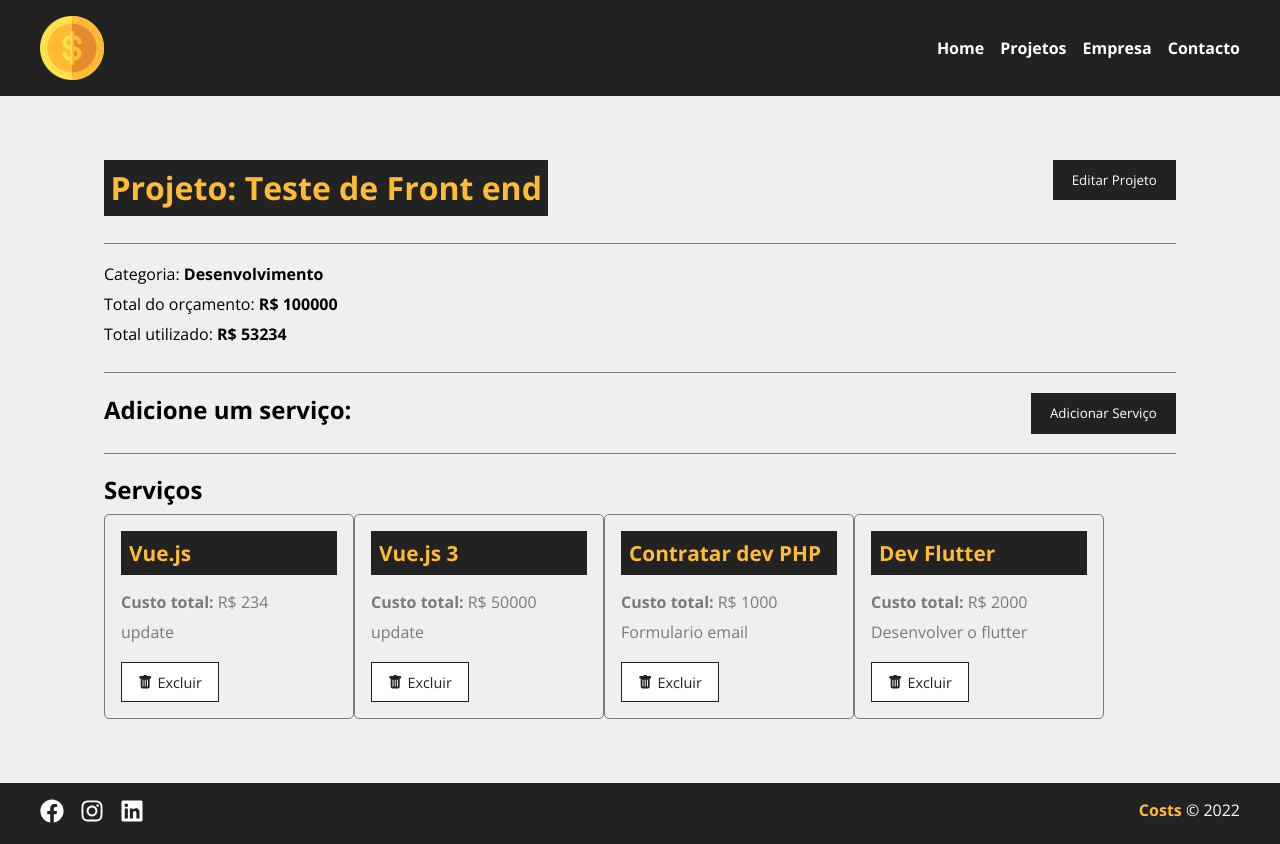
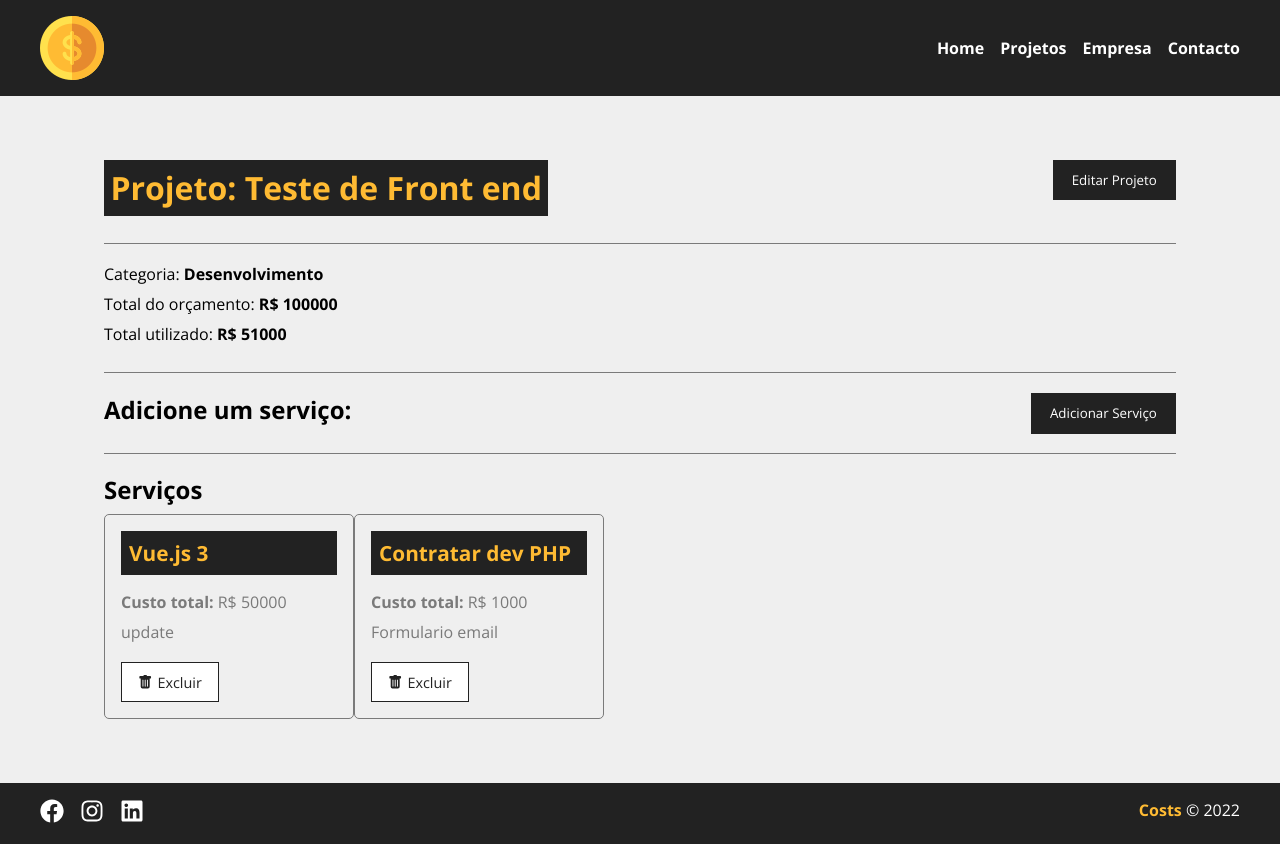
Before and after one commit to barbosadiego/react-training, a React (Create React App) app in the folder costs/: page /project/1 in a window 1280 px wide. Built offline with nearby package versions, Linux system fonts and the light colour scheme; data requests are answered from the project's data file.

Commit message:
remover servicos

```diff
--- a/costs/db.json
+++ b/costs/db.json
@@ -7,14 +7,8 @@
         "id": "2",
         "name": "Desenvolvimento"
       },
-      "cost": 53234,
+      "cost": 51000,
       "services": [
-        {
-          "name": "Vue.js",
-          "description": "update",
-          "cost": "234",
-          "id": "9748b970-2c34-4819-b415-c1814b2926bc"
-        },
         {
           "name": "Vue.js 3",
           "description": "update",
@@ -26,12 +20,6 @@
           "description": "Formulario email",
           "cost": "1000",
           "id": "dd0d0dfb-172f-4a51-a688-1734b323c423"
-        },
-        {
-          "name": "Dev Flutter",
-          "description": "Desenvolver o flutter",
-          "cost": "2000",
-          "id": "122df7b0-467f-4e9e-8b5a-e29d2f6d2ead"
         }
       ],
       "id": 1
--- a/costs/src/components/pages/ProjectPage.jsx
+++ b/costs/src/components/pages/ProjectPage.jsx
@@ -73,8 +73,30 @@
       .catch((error) => console.log(error));
   }
 
-  function removeService(){
+  function removeService(id, cost){
+    setMsg('');
+    const servicesUpdated = project.services.filter((service) => service.id !== id);
 
+    const projectUpdated = project;
+    projectUpdated.services = servicesUpdated;
+    projectUpdated.cost = parseFloat(projectUpdated.cost) - parseFloat(cost);
+
+    fetch(`http://localhost:5000/projects/${project.id}`, {
+      method: 'PATCH',
+      headers: {
+        'Content-type': 'application/json',
+      },
+      body: JSON.stringify(projectUpdated),
+    })
+      .then((res) => res.json())
+      .then((json) => {
+        setProject(projectUpdated);
+        setServices(servicesUpdated);
+        setMsg('Serviço removido com sucesso!');
+        setType('sucess');
+      })
+      .catch((error) => console.log(error))
+    ;
   }
 
   function toggleProjectForm() {
--- a/costs/src/components/pages/Projects.jsx
+++ b/costs/src/components/pages/Projects.jsx
@@ -31,7 +31,6 @@
       })
         .then((res) => res.json())
         .then((json) => {
-          console.log(json);
           setProjects(json);
           setRemoveLoading(true);
         })
--- a/costs/src/components/services/ServiceCard.jsx
+++ b/costs/src/components/services/ServiceCard.jsx
@@ -7,7 +7,10 @@
 import { BsFillTrashFill } from 'react-icons/bs';
 
 const ServiceCard = ({ id, name, cost, description, handleRemove }) => {
-  function remove(e) {}
+  function remove(e) {
+    e.preventDefault();
+    handleRemove(id, cost);
+  }
 
   return (
     <div className="project-card">
```
